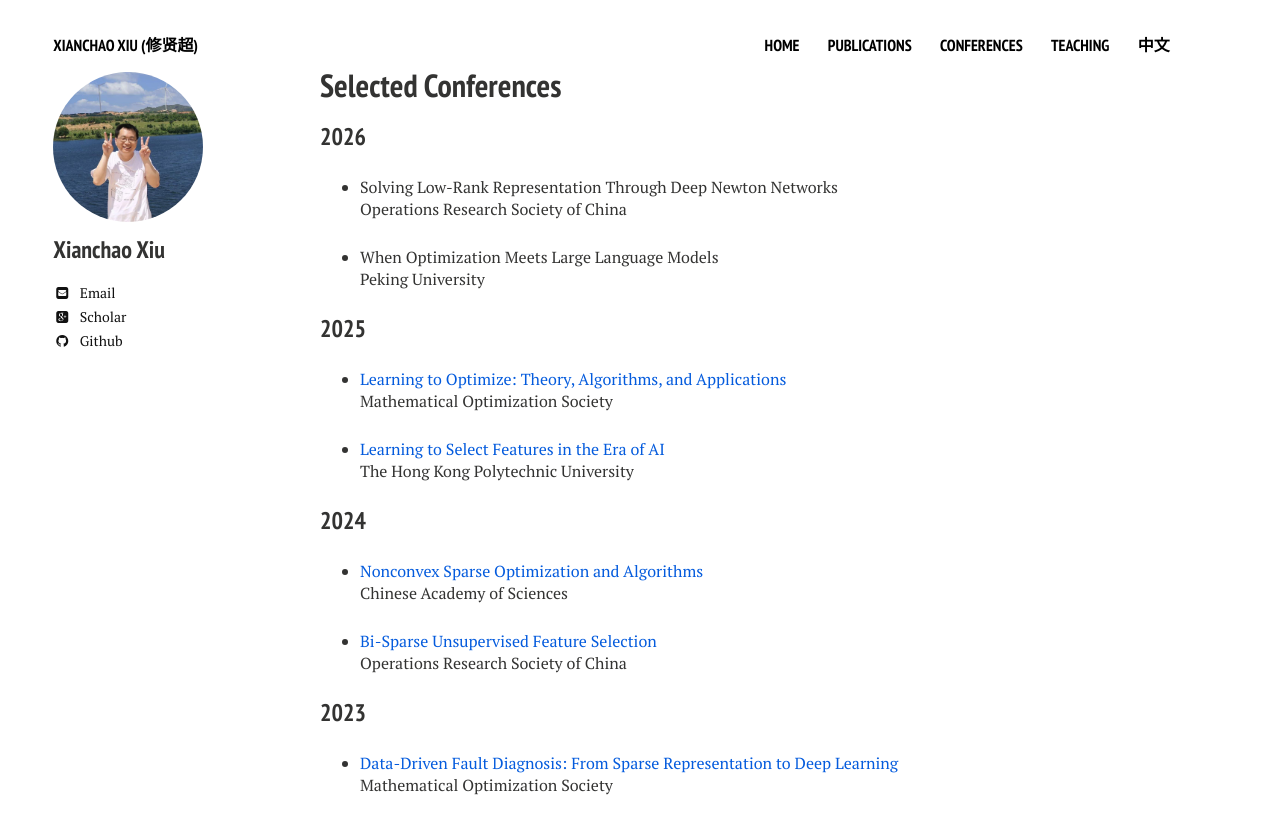
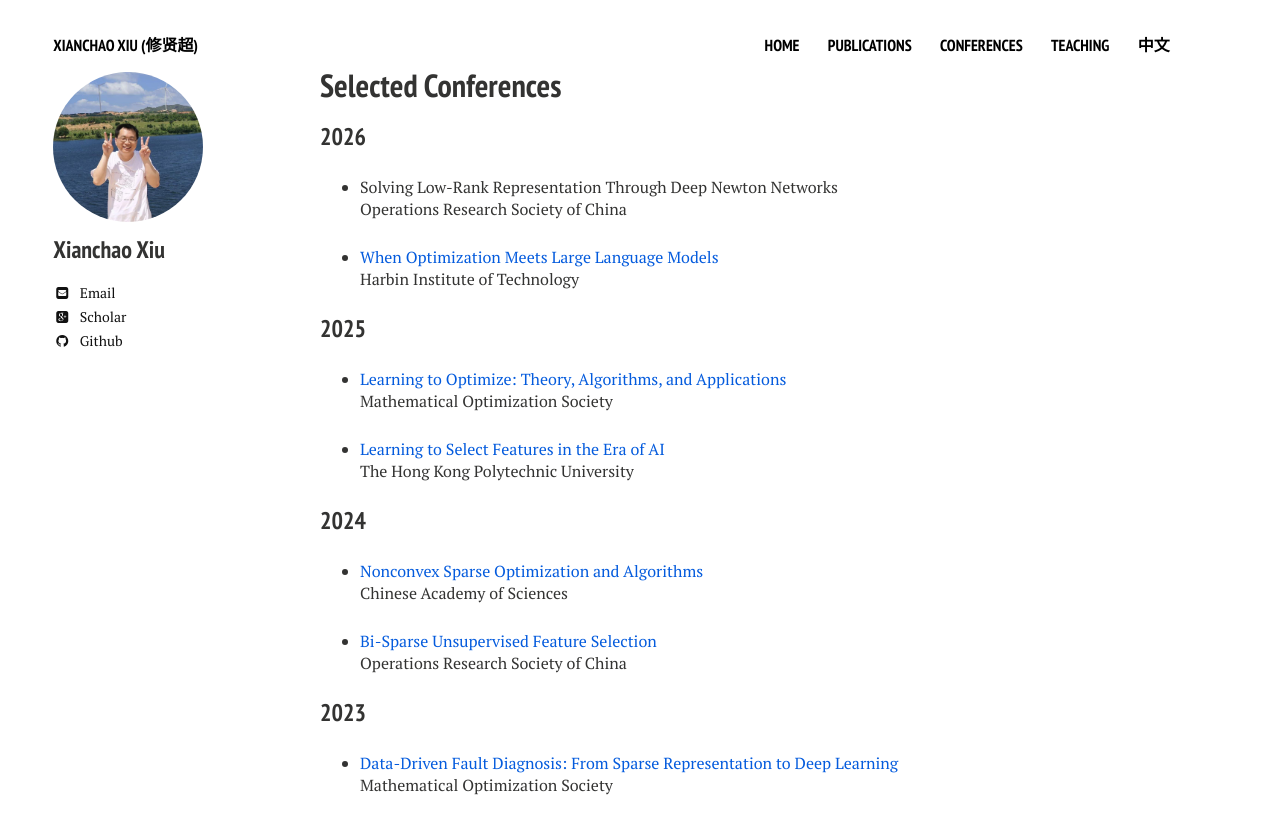
Before and after one commit to xianchaoxiu/xianchaoxiu.github.io, a Jekyll site: the page built from conferences/index.md, in a window 1280 px wide. Shown: the top 834 px of the page. Built offline with Jekyll 4.4.1, drawn with Linux system fonts in a browser that asks for light colours; nearby versions of some CDN libraries.

Commit message:
Update index.md

```diff
--- a/conferences/index.md
+++ b/conferences/index.md
@@ -11,8 +11,8 @@ share: false
 * Solving Low-Rank Representation Through Deep Newton Networks<br>
 Operations Research Society of China <br>
 
-* When Optimization Meets Large Language Models<br>
-Peking University <br>
+* <a href="../conferences/2026-HIT.pdf" class="textlink" target="_blank"> When Optimization Meets Large Language Models </a><br>
+Harbin Institute of Technology <br>
 
 
 ### 2025
```
